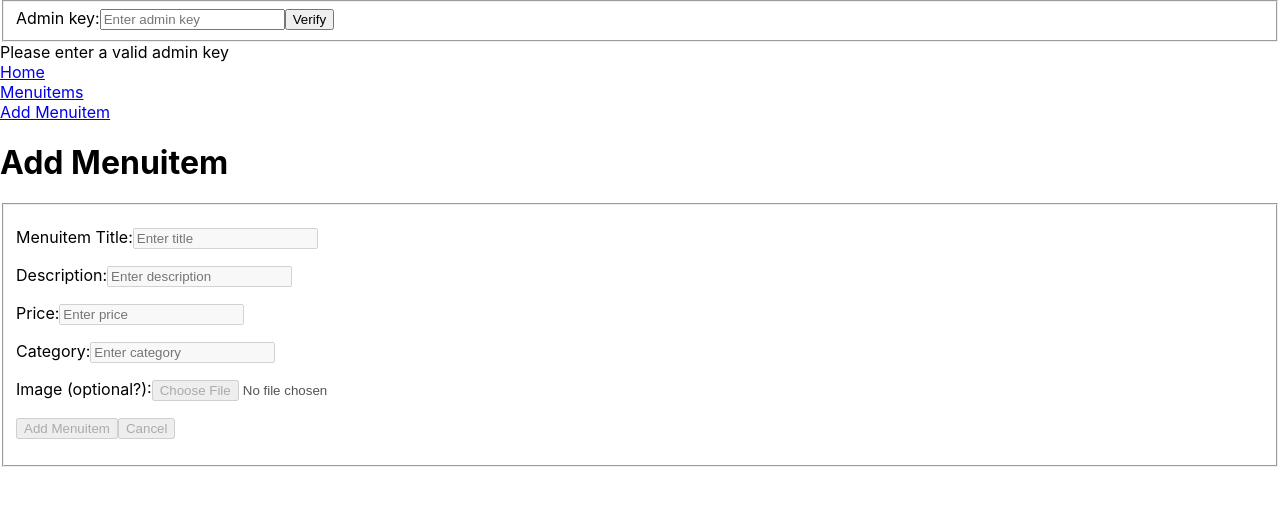
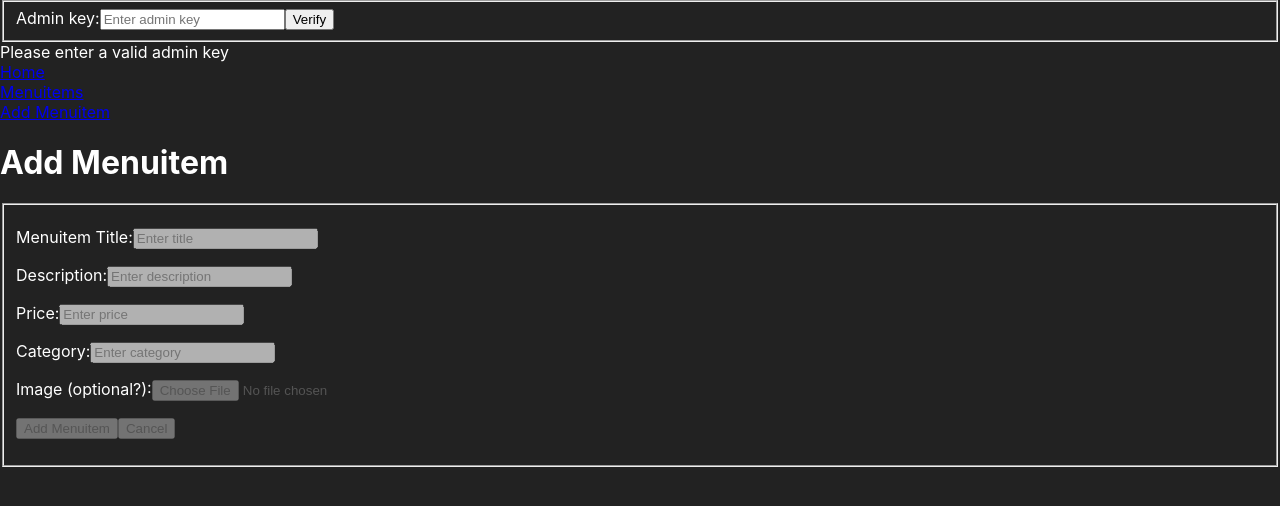
Before and after one commit to phides-code/myresto-frontend, a React (Vite) app: page /menuitems/add-menuitem in a window 1280 px wide. Shown: the top 506 px of the page. Built offline with nearby package versions, Linux system fonts and the light colour scheme; no server answers.

Commit message:
disable upload/remove buttons while loading

```diff
--- a/src/features/images/ImageUploader.tsx
+++ b/src/features/images/ImageUploader.tsx
@@ -15,7 +15,7 @@
     parentForm: menuitem,
     setParentForm: setMenuitem,
 }: ImageUploaderProps<T>) => {
-    const [uploadImage, { isError }] = useUploadImageMutation();
+    const [uploadImage, { isError, isLoading }] = useUploadImageMutation();
     const [unsupportedFileError, setUnsupportedFileError] =
         useState<boolean>(false);
 
@@ -91,6 +91,7 @@
                     type='file'
                     id='hide-upload-default-text'
                     onChange={handleFileChange}
+                    disabled={isLoading}
                 />
             )}
             {isError && (
--- a/src/features/images/UploadedImage.tsx
+++ b/src/features/images/UploadedImage.tsx
@@ -14,7 +14,7 @@
     imageSource,
     setParentForm: setMenuitem,
 }: UploadedImageProps<T>) => {
-    const [deleteImage, { isError }] = useDeleteImageMutation();
+    const [deleteImage, { isError, isLoading }] = useDeleteImageMutation();
 
     const { getAdminKey } = useAdminKey();
 
@@ -69,6 +69,7 @@
                     onClick={(ev) => {
                         removeFileFromList(ev, imageSource);
                     }}
+                    disabled={isLoading}
                 >
                     remove
                 </button>
--- a/src/index.css
+++ b/src/index.css
@@ -1,13 +1,16 @@
 body {
-  margin: 0;
-  font-family:
-    -apple-system, BlinkMacSystemFont, "Segoe UI", "Roboto", "Oxygen", "Ubuntu",
-    "Cantarell", "Fira Sans", "Droid Sans", "Helvetica Neue", sans-serif;
-  -webkit-font-smoothing: antialiased;
-  -moz-osx-font-smoothing: grayscale;
+    margin: 0;
+    font-family:
+        -apple-system, BlinkMacSystemFont, 'Segoe UI', 'Roboto', 'Oxygen',
+        'Ubuntu', 'Cantarell', 'Fira Sans', 'Droid Sans', 'Helvetica Neue',
+        sans-serif;
+    -webkit-font-smoothing: antialiased;
+    -moz-osx-font-smoothing: grayscale;
+    background-color: #222222;
+    color: white;
 }
 
 code {
-  font-family:
-    source-code-pro, Menlo, Monaco, Consolas, "Courier New", monospace;
+    font-family:
+        source-code-pro, Menlo, Monaco, Consolas, 'Courier New', monospace;
 }
```
